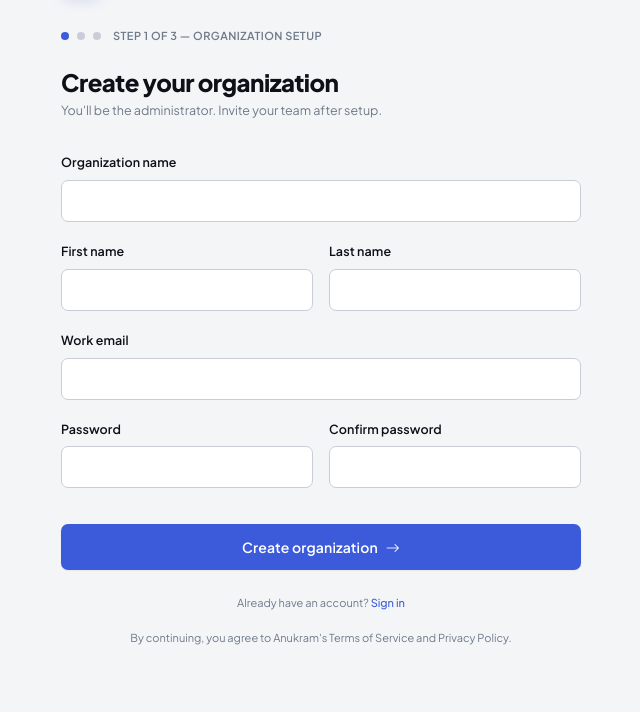
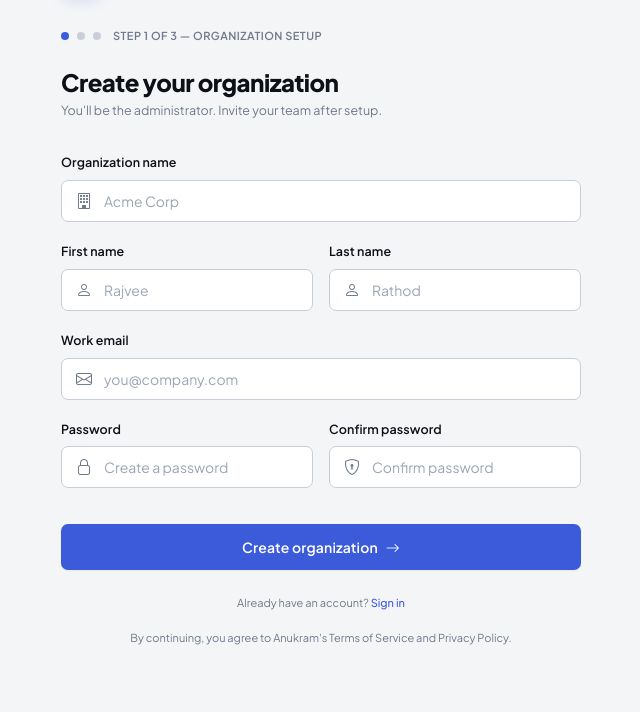
Before and after one commit to rajdeep-r24/Enterprise-Workflow-Management-System, a Django app: page /signup/ in a window 1280 px wide. Shown: the part 149-861 px from the top of the page, without its empty margins (319-959 px from the left). Run offline with Django 4.2, Linux system fonts and the light colour scheme; parts of the project's set-up code (start-up, migrations or seed data) failed here and were passed over; some web fonts are replaced.

Commit message:
fix(ui): resolve input icon and placeholder overlap with 42px offset and input-wrap styling

```diff
--- a/accounts/templates/accounts/password_reset.html
+++ b/accounts/templates/accounts/password_reset.html
@@ -16,7 +16,7 @@
                 <label class="ff-label" for="id_email">Work email</label>
                 <div class="ff-input-wrap">
                     <i class="bi bi-envelope ff-input-wrap__icon" aria-hidden="true"></i>
-                    <input type="email" name="email" id="id_email" class="ff-input" placeholder="you@company.com" required style="padding-left: 38px;">
+                    <input type="email" name="email" id="id_email" class="ff-input" placeholder="you@company.com" required style="padding-left: 42px;">
                 </div>
             </div>
             <button type="submit" class="ff-btn ff-btn--primary ff-btn--block ff-btn--lg">
--- a/organizations/forms.py
+++ b/organizations/forms.py
@@ -6,28 +6,50 @@ User = get_user_model()
 class OrganizationSignupForm(forms.Form):
     organization_name = forms.CharField(
         max_length=255,
-        label="Organization Name"
+        label="Organization Name",
+        widget=forms.TextInput(attrs={
+            "class": "ff-input",
+            "placeholder": "Acme Corp",
+        })
     )
 
     first_name = forms.CharField(
         max_length=150,
-        label="First Name"
+        label="First Name",
+        widget=forms.TextInput(attrs={
+            "class": "ff-input",
+            "placeholder": "Rajvee",
+        })
     )
     last_name = forms.CharField(
         max_length=150,
-        label="Last Name"
+        label="Last Name",
+        widget=forms.TextInput(attrs={
+            "class": "ff-input",
+            "placeholder": "Rathod",
+        })
     )
 
     email = forms.EmailField(
-        label="Email Address"
+        label="Email Address",
+        widget=forms.EmailInput(attrs={
+            "class": "ff-input",
+            "placeholder": "you@company.com",
+        })
     )
 
     password = forms.CharField(
-        widget=forms.PasswordInput,
+        widget=forms.PasswordInput(attrs={
+            "class": "ff-input",
+            "placeholder": "Create a password",
+        }),
         label="Password"
     )
     confirm_password = forms.CharField(
-        widget=forms.PasswordInput,
+        widget=forms.PasswordInput(attrs={
+            "class": "ff-input",
+            "placeholder": "Confirm password",
+        }),
         label="Confirm Password"
     )
 
--- a/organizations/templates/organizations/signup.html
+++ b/organizations/templates/organizations/signup.html
@@ -50,11 +50,30 @@
 .ff-field-group { display: flex; gap: var(--sp-4); }
 .ff-field-group .ff-field { flex: 1; min-width: 0; }
 
-.field-error {
-    font-size: var(--text-xs);
-    color: var(--danger-text);
-    margin-top: var(--sp-1);
-    font-weight: 500;
+.ff-input-wrap {
+    position: relative;
+    display: block;
+    width: 100%;
+}
+.ff-input-wrap .ff-input,
+.ff-input-wrap input {
+    padding-left: 42px !important;
+}
+.ff-input-wrap__icon {
+    position: absolute;
+    left: 14px;
+    top: 50%;
+    transform: translateY(-50%);
+    color: var(--text-tertiary);
+    font-size: 16px;
+    line-height: 1;
+    pointer-events: none;
+    z-index: 2;
+    display: flex;
+    align-items: center;
+    justify-content: center;
+    width: 18px;
+    height: 18px;
 }
 </style>
 {% endblock %}
@@ -90,7 +109,10 @@
             <!-- Organization name -->
             <div class="ff-field">
                 <label class="ff-label" for="{{ form.organization_name.id_for_label }}">Organization name</label>
+                <div class="ff-input-wrap">
+                    <i class="bi bi-building ff-input-wrap__icon" aria-hidden="true"></i>
                     {{ form.organization_name }}
+                </div>
                 {% if form.organization_name.errors %}
                 <div class="field-error">{{ form.organization_name.errors.0 }}</div>
                 {% endif %}
@@ -100,14 +122,20 @@
             <div class="ff-field-group">
                 <div class="ff-field">
                     <label class="ff-label" for="{{ form.first_name.id_for_label }}">First name</label>
+                    <div class="ff-input-wrap">
+                        <i class="bi bi-person ff-input-wrap__icon" aria-hidden="true"></i>
                         {{ form.first_name }}
+                    </div>
                     {% if form.first_name.errors %}
                     <div class="field-error">{{ form.first_name.errors.0 }}</div>
                     {% endif %}
                 </div>
                 <div class="ff-field">
                     <label class="ff-label" for="{{ form.last_name.id_for_label }}">Last name</label>
+                    <div class="ff-input-wrap">
+                        <i class="bi bi-person ff-input-wrap__icon" aria-hidden="true"></i>
                         {{ form.last_name }}
+                    </div>
                     {% if form.last_name.errors %}
                     <div class="field-error">{{ form.last_name.errors.0 }}</div>
                     {% endif %}
@@ -117,7 +145,10 @@
             <!-- Work email -->
             <div class="ff-field">
                 <label class="ff-label" for="{{ form.email.id_for_label }}">Work email</label>
+                <div class="ff-input-wrap">
+                    <i class="bi bi-envelope ff-input-wrap__icon" aria-hidden="true"></i>
                     {{ form.email }}
+                </div>
                 {% if form.email.errors %}
                 <div class="field-error">{{ form.email.errors.0 }}</div>
                 {% endif %}
@@ -127,14 +158,20 @@
             <div class="ff-field-group">
                 <div class="ff-field">
                     <label class="ff-label" for="{{ form.password.id_for_label }}">Password</label>
+                    <div class="ff-input-wrap">
+                        <i class="bi bi-lock ff-input-wrap__icon" aria-hidden="true"></i>
                         {{ form.password }}
+                    </div>
                     {% if form.password.errors %}
                     <div class="field-error">{{ form.password.errors.0 }}</div>
                     {% endif %}
                 </div>
                 <div class="ff-field">
                     <label class="ff-label" for="{{ form.confirm_password.id_for_label }}">Confirm password</label>
+                    <div class="ff-input-wrap">
+                        <i class="bi bi-shield-lock ff-input-wrap__icon" aria-hidden="true"></i>
                         {{ form.confirm_password }}
+                    </div>
                     {% if form.confirm_password.errors %}
                     <div class="field-error">{{ form.confirm_password.errors.0 }}</div>
                     {% endif %}
--- a/static/css/design-system.css
+++ b/static/css/design-system.css
@@ -1036,20 +1036,31 @@ svg {
 /* Input with prefix/suffix */
 .ff-input-wrap {
   position: relative;
-}
-
-.ff-input-wrap .ff-input {
-  padding-left: 38px;
+  display: block;
+  width: 100%;
+}
+
+.ff-input-wrap .ff-input,
+.ff-input-wrap input,
+.ff-input-wrap select {
+  padding-left: 42px !important;
 }
 
 .ff-input-wrap__icon {
   position: absolute;
-  left: var(--sp-3);
+  left: 14px;
   top: 50%;
   transform: translateY(-50%);
   color: var(--text-tertiary);
-  font-size: 15px;
+  font-size: 16px;
+  line-height: 1;
   pointer-events: none;
+  z-index: 2;
+  display: flex;
+  align-items: center;
+  justify-content: center;
+  width: 18px;
+  height: 18px;
 }
 
 /* -------------------------------------------------------------------------
```
Also changed, not shown: accounts/templates/accounts/login.html (+26 -0 lines), accounts/templates/accounts/password_change.html (+26 -0 lines). Lines whose indentation alone changed are shown as unchanged.
